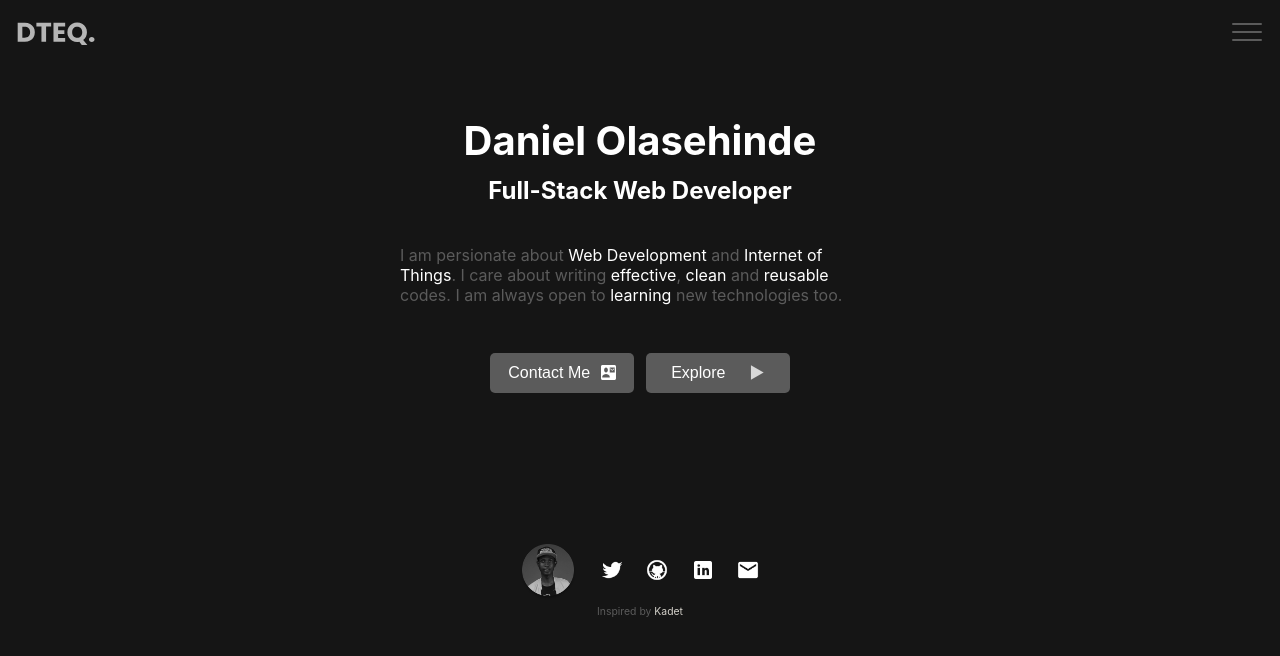
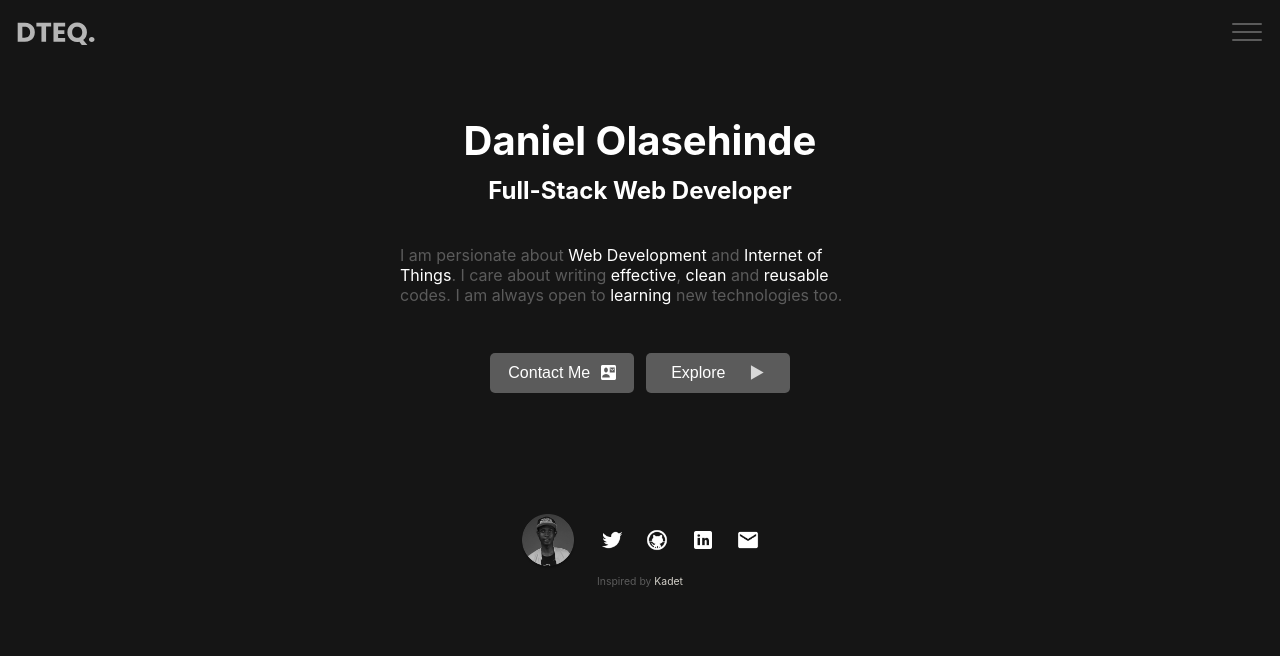
Before and after one commit to DTEQ46/Nport, a Next.js app: page / in a window 1280 px wide. Shown: the top 656 px of the page. Built offline with nearby package versions, Linux system fonts and the light colour scheme.

Commit message:
Add files via upload

```diff
--- a/styles/Footer.module.css
+++ b/styles/Footer.module.css
@@ -3,17 +3,17 @@
     flex-direction: column;
     justify-content: center;
     align-items: center;
-    margin-top: 30px;
+    margin-bottom: 10px;
 }
 
 .btn{
-    width: 21rem;
+    width: 19rem;
     display: flex;
     justify-content: space-between;
 }
 
 .container button{
-    width: 10rem;
+    width: 8rem;
     height: 2rem;
     border: none;
     padding: 2px 5px;
```
